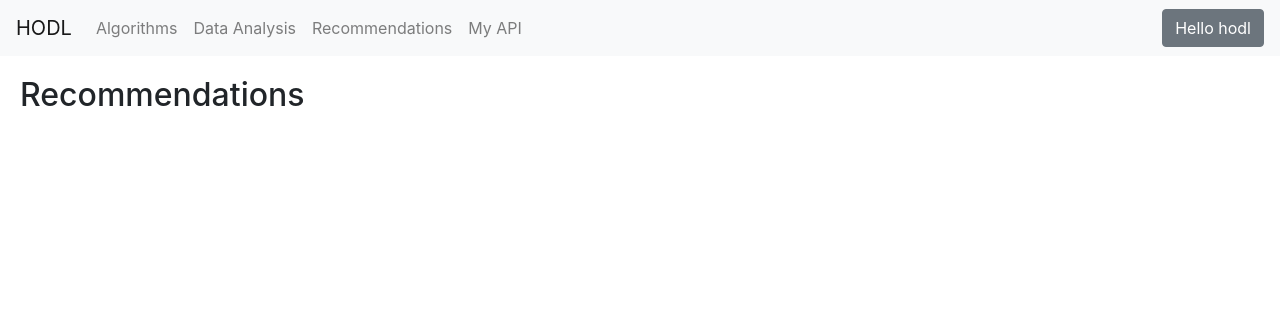
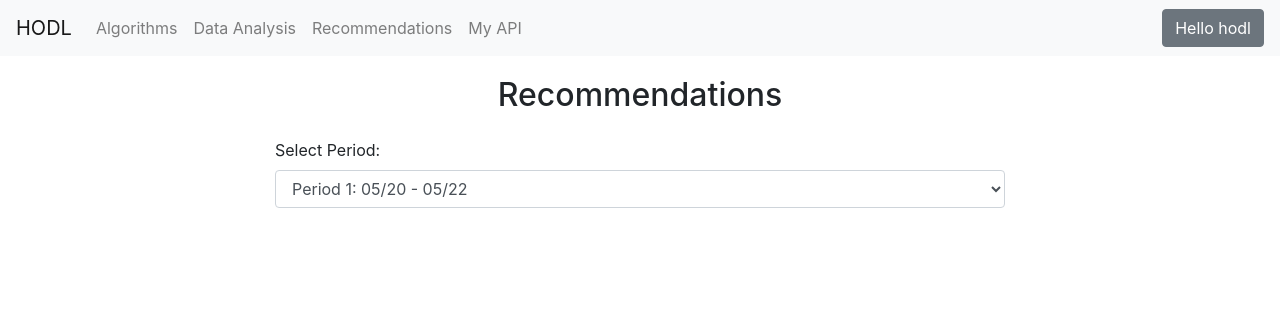
Before and after one commit to yongfu-lu/HODL, a Django app: template user/templates/user/recommendations.html in a window 1280 px wide. Shown: the top 316 px of the page. Run offline with Django 4.2, Linux system fonts and the light colour scheme; the template is opened without the code that fills it, so the values that code supplies are empty; a user stored in the database is signed in; some libraries are stand-ins or nearby versions.

Commit message:
Add period containers to the page with options to select

```diff
--- a/user/templates/user/recommendations.html
+++ b/user/templates/user/recommendations.html
@@ -2,9 +2,25 @@
 
 {% block content %}
 
-  <h2>Recommendations</h2>
+<div class="container">
+  <div class="row justify-content-center">
+    <div class="col-md-8">
+      <h2 class="text-center mb-4">Recommendations</h2>
+      <div class="form-group">
+        <label for="period-select">Select Period:</label>
+        <select class="form-control" id="period-select">
+          <option value="period-1">Period 1: 05/20 - 05/22</option>
+          <option value="period-2">Period 2</option>
+          <option value="period-3">Period 3</option>
+          <option value="period-4">Period 4</option>
+        </select>
+      </div>
+    </div>
+  </div>
 
-
+  <div class="row justify-content-center">
+    <div class="col-md-8">
+      <div id="period-1">
         {% for index, row in df.iterrows %}
         <div class="card">
           <div class="card-body">
@@ -12,28 +28,35 @@
             <p class="card-text">Stock Name: {{ row.stock_name }}</p>
             <p class="card-text">Percent Difference: {{ row.Percent_Difference }}</p>
             {{ row.plots|safe }}
-      <button class="btn btn-primary" onclick="showPopup('{{ row.Period }}', '{{row.investment_amount}}', '{{row.short_moving_avg}}', '{{row.long_moving_avg}}', '{{ row.current }}', '{{ row.potential }}')">See More Details</button>
-
+            <button class="btn btn-primary" onclick="showPopup('{{row.investment_amount}}', '{{row.short_moving_avg}}', '{{row.long_moving_avg}}', '{{ row.current }}', '{{ row.potential }}')">See More Details</button>
           </div>
         </div>
         {% endfor %}
-
-
-  <!-- {% if plots %}
-    {% for plot in plots %}
-      {{ plot|safe }}
-    {% endfor %}
-  {% endif %} -->
-
-  <!-- {% if p %}
-  {% autoescape off %}
-    {{ p }}
-  {% endautoescape %}
-  {% endif %} -->
-
+      </div>
+      <div id="no-strategies" class="text-center mt-4" style="display:none;">
+        <h5>No strategies generated during this time frame</h5>
+      </div>
+    </div>
+  </div>
 
   <script>
-    function showPopup(period, investment_amount, short_moving_avg, long_moving_avg, current, potential) {
+    var period1Div = document.getElementById("period-1");
+    var noStrategiesDiv = document.getElementById("no-strategies");
+    var periodSelect = document.getElementById("period-select");
+
+    periodSelect.addEventListener("change", function () {
+      var selectedPeriod = periodSelect.value;
+
+      if (selectedPeriod === "period-1") {
+        period1Div.style.display = "block";
+        noStrategiesDiv.style.display = "none";
+      } else {
+        period1Div.style.display = "none";
+        noStrategiesDiv.style.display = "block";
+      }
+    });
+
+    function showPopup(investment_amount, short_moving_avg, long_moving_avg, current, potential) {
       var popup = window.open("", "popup", "width=800,height=600");
       var popupDocument = popup.document;
 
@@ -116,11 +139,6 @@
       longElement.innerHTML = "<strong>Long Moving Average:</strong> " + long_moving_avg;
       infoDiv.appendChild(longElement);
 
-      var periodElement = popupDocument.createElement("p");
-      periodElement.innerHTML = "<strong>Period:</strong> " + period;
-      infoDiv.appendChild(periodElement);
-
-
       var currentEarningsElement = popupDocument.createElement("p");
       currentEarningsElement.innerHTML = "<strong>Current Earnings:</strong> " + current;
       infoDiv.appendChild(currentEarningsElement);
```
Lines whose indentation alone changed are shown as unchanged.
